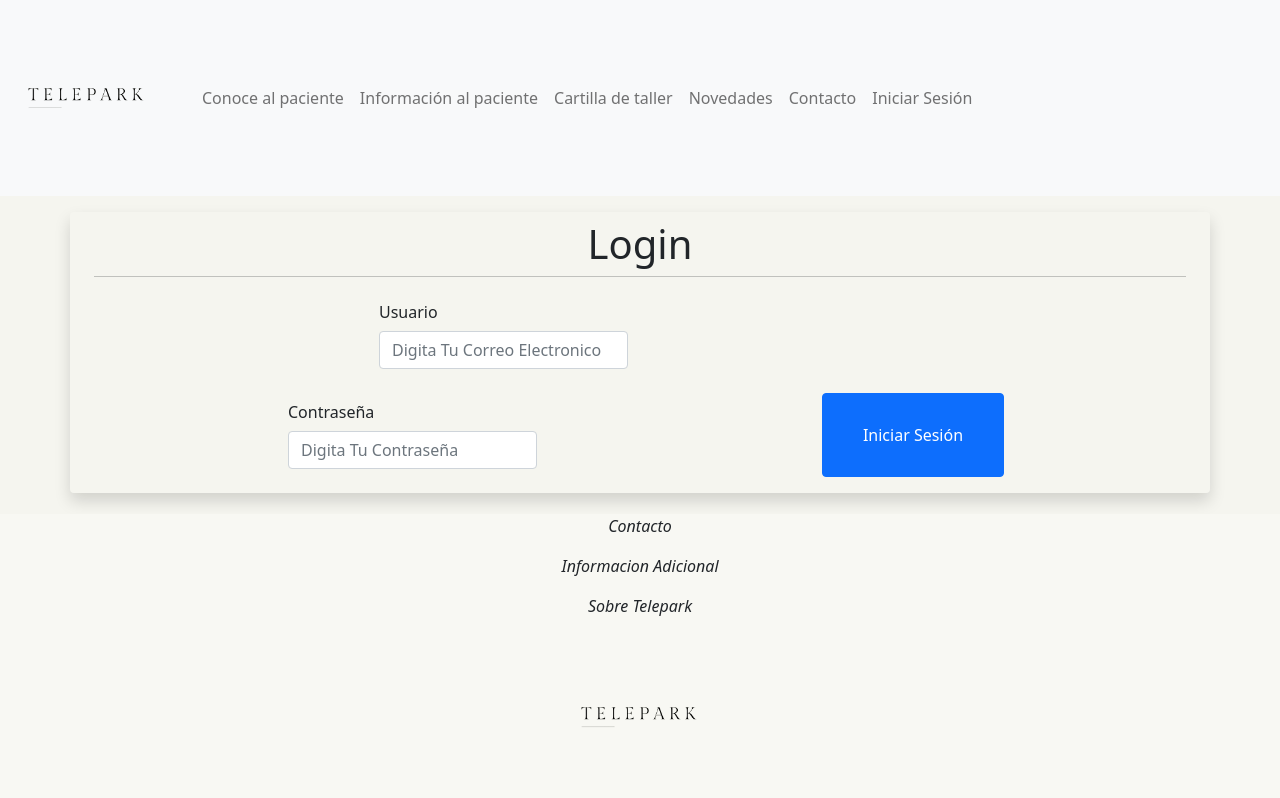
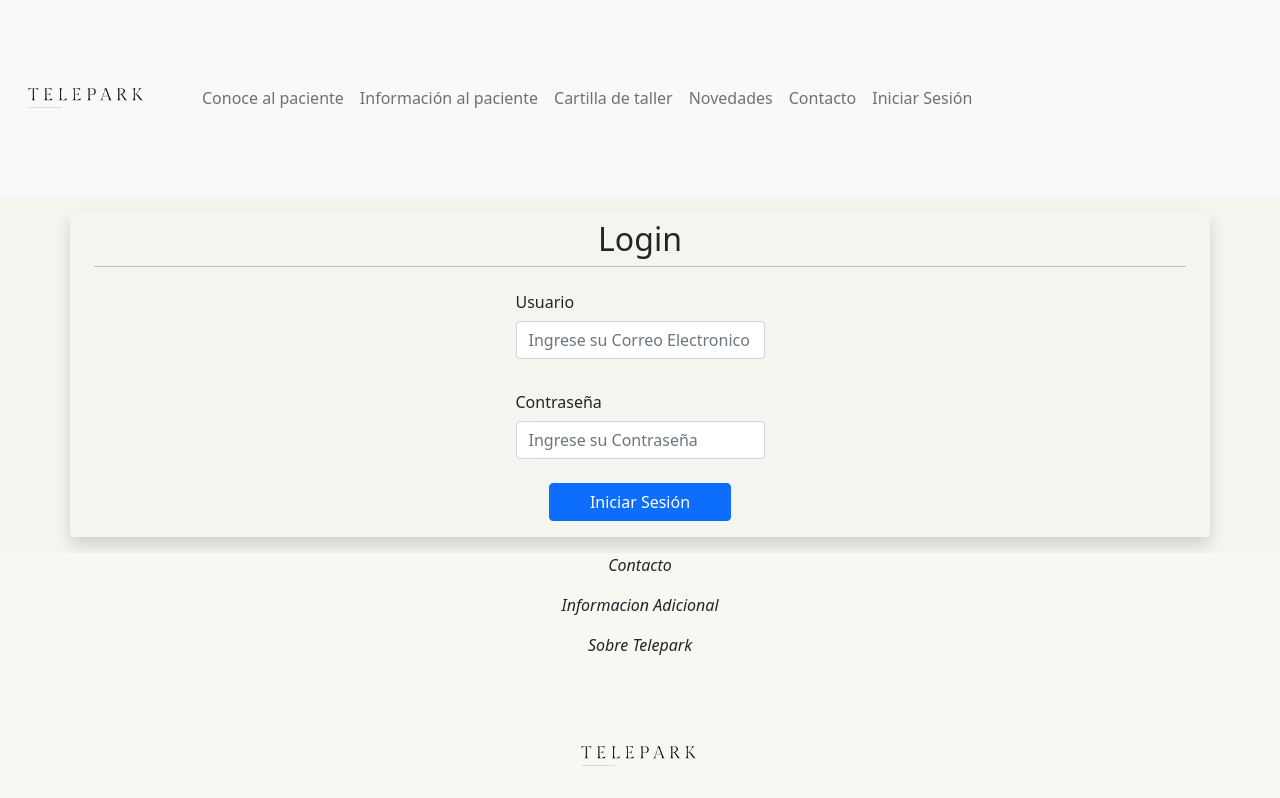
Before and after one commit to FrancoRaggio/frontend-telepark, a React (Create React App) app in the folder frontend-telepark/: page /FormLogin in a window 1280 px wide. Shown: the top 798 px of the page. Built offline with nearby package versions, Linux system fonts and the light colour scheme.

Commit message:
ultima actualizacion del login

```diff
--- a/frontend-telepark/src/components/Form.js
+++ b/frontend-telepark/src/components/Form.js
@@ -259,7 +259,7 @@ class Form extends React.Component {
             <form onSubmit={this.enviarFormulario.bind(this)}>
                 <main class="border-top-sm m-0 row justify-content-center form-paciente m-md-3 rounded shadow container-lg mx-md-auto">
 
-                    <h1 class="mt-4 mt-md-2 text-center">Paciente con EP</h1>
+                    <h1 class="mt-4 mt-md-2 text-center">Persona con EP</h1>
                     <h3 class=" mt-4">Datos Personales</h3>
                     <hr />
                     <div class="mb-4 col-12 col-md-6 col-lg-4 col-xl-3">
--- a/frontend-telepark/src/components/FormLogin.js
+++ b/frontend-telepark/src/components/FormLogin.js
@@ -101,20 +101,18 @@ class FormLogin extends React.Component {
             <form onSubmit={this.enviarFormulario.bind(this)}>
                 <main class="border-top-sm m-0 row justify-content-center form-paciente m-md-3 rounded shadow container-lg mx-md-auto">
 
-                    <h1 class="mt-4 mt-md-2 text-center">Login</h1>
+                    <h2 class="mt-4 mt-md-2 text-center">Login</h2>
                     <hr />
-                    <div class="mb-4 col-12 col-md-4 col-lg-4 col-xl-3"></div>
-                    <div class="mb-4 col-12 col-md-4 col-lg-4 col-xl-3">
+                    <div class="mb-4 col-12 col-md-6 col-lg-4 col-xl-3">
                         <label class="col-form-label">Usuario</label>
-                        <input type="email" class="form-control" placeholder="Digita Tu Correo Electronico" id="email" aria-describedby="email" onChange={this.detectarCambio.bind(this, "email")} value={this.state.campo["email"] || ''}/>
+                        <input type="email" class="form-control" placeholder="Ingrese su Correo Electronico" id="email" aria-describedby="email" onChange={this.detectarCambio.bind(this, "email")} value={this.state.campo["email"] || ''}/>
                     </div>
-                    <div class="mb-4 col-12 col-md-4 col-lg-4 col-xl-3"></div>
-                    <div class="mb-4 col-12 col-md-4 col-lg-4 col-xl-3"></div>
-                    <div class="mb-4 col-12 col-md-4 col-lg-4 col-xl-3">
+                    <div class="w-100"></div>
+                    <div class="mb-4 col-12 col-md-6 col-lg-4 col-xl-3">
                         <label class="col-form-label">Contraseña</label>
-                        <input type="password" class="form-control"  placeholder="Digita Tu Contraseña" id="pass" aria-describedby="pass" onChange={this.detectarCambio.bind(this, "pass")} value={this.state.campo["pass"] || ''}/>
+                        <input type="password" class="form-control"  placeholder="Ingrese su Contraseña" id="pass" aria-describedby="pass" onChange={this.detectarCambio.bind(this, "pass")} value={this.state.campo["pass"] || ''}/>
                     </div>
-                    <div class="mb-4 col-12 col-md-4 col-lg-4 col-xl-3"></div>
+                    <div class="w-100"></div>
                         <button type="submit" class="mb-3 col-6 btn btn-primary col-md-3 col-xl-2" to >Iniciar Sesión</button>
                 </main>
             </form>
```
